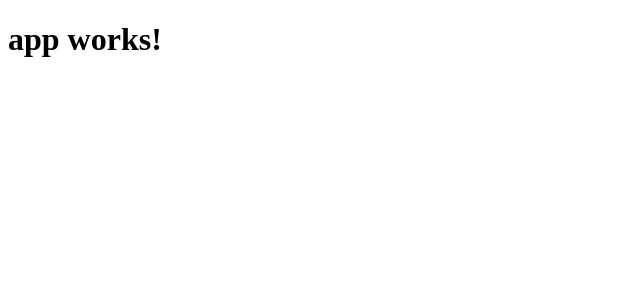
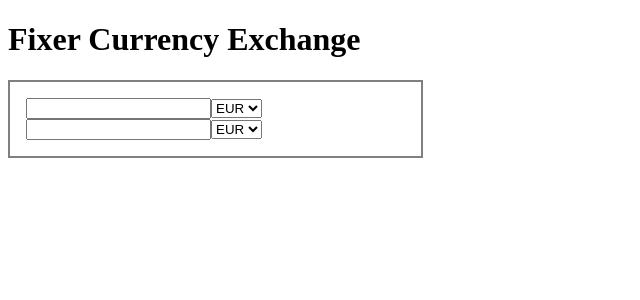
Before and after one commit to briankoech/ng-fixer, an Angular app: page / in a window 1280 px wide. Shown: the top 300 px of the page, without its empty margins (0-640 px from the left). Built offline with nearby package versions, Linux system fonts and the light colour scheme; no server answers.

Commit message:
Add basic view and style

```diff
--- a/src/app/app.component.css
+++ b/src/app/app.component.css
@@ -0,0 +1,5 @@
+.main {
+  border: 2px solid grey;
+  padding: 1em;
+  width: 30%;
+}
--- a/src/app/app.component.html
+++ b/src/app/app.component.html
@@ -1,3 +1,20 @@
 <h1>
-  {{title}}
+  Fixer Currency Exchange
 </h1>
+
+<div class="main">
+  <div class="">
+    <input type="text" name="base">
+    <select name="basecurrencies" id="">
+      <option value="EUR">EUR</option>
+      <option value="USD">USD</option>
+    </select>
+  </div>
+  <div>
+    <input type="text" name="converter">
+    <select name="basecurrencies" id="">
+      <option value="EUR">EUR</option>
+      <option value="USD">USD</option>
+    </select>
+  </div>
+</div>
--- a/src/app/app.component.ts
+++ b/src/app/app.component.ts
@@ -1,10 +1,19 @@
-import { Component } from '@angular/core';
+import { Component, OnInit } from '@angular/core';
+import { FixerService } from './app.service';
 
 @Component({
   selector: 'app-root',
   templateUrl: './app.component.html',
   styleUrls: ['./app.component.css']
 })
-export class AppComponent {
-  title = 'app works!';
+export class AppComponent implements OnInit {
+  public allBases: any;
+
+  constructor(private fixerService: FixerService) {
+
+  }
+
+  ngOnInit() {
+    this.fixerService.listLatest();
+  }
 }
--- a/src/app/app.service.ts
+++ b/src/app/app.service.ts
@@ -9,6 +9,7 @@
 export class FixerService {
 
   public currencyList: any;
+  public latestRates: any;
 
   constructor(private http: Http) {}
 
```
